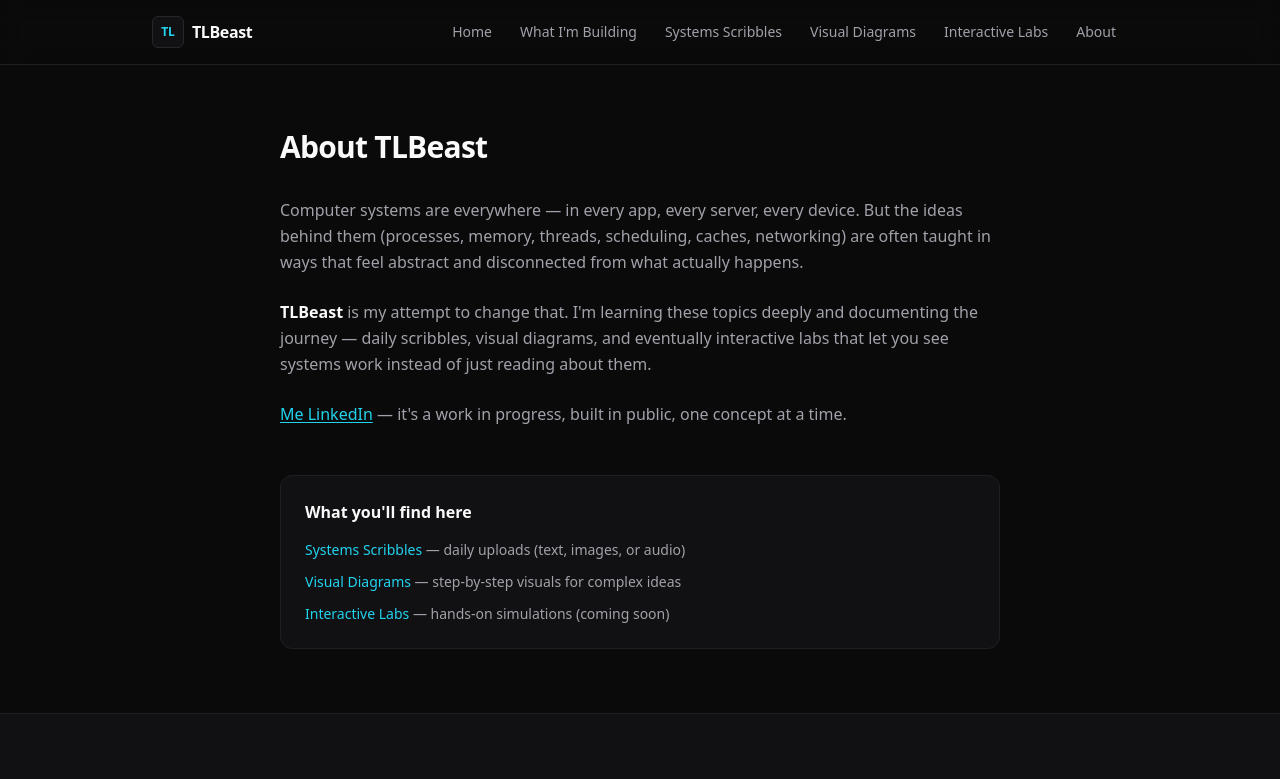
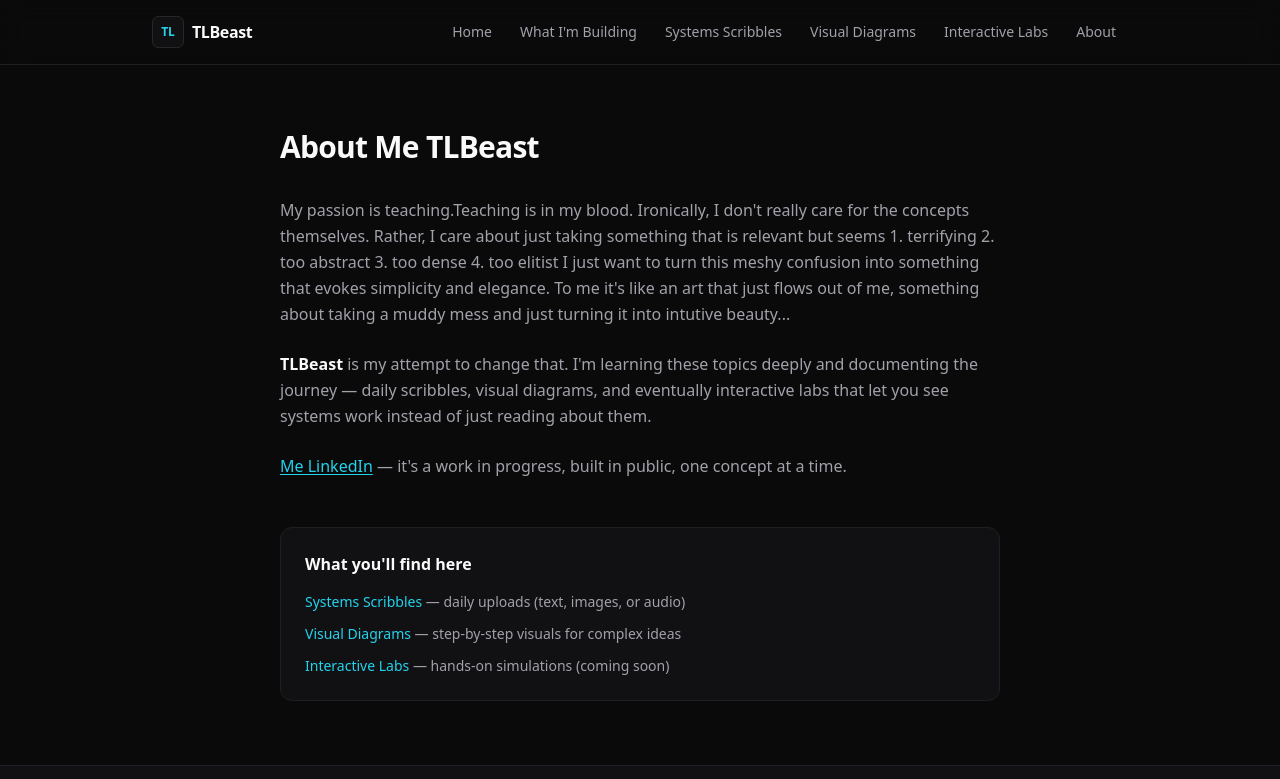
Before and after one commit to TLBeast/TLBeast, a Next.js app: page /about in a window 1280 px wide. Shown: the top 779 px of the page. Built offline with nearby package versions, Linux system fonts and the light colour scheme.

Commit message:
about me

```diff
--- a/src/app/about/page.tsx
+++ b/src/app/about/page.tsx
@@ -11,18 +11,24 @@ export default function AboutPage() {
   return (
     <div className="mx-auto max-w-3xl px-6 py-16">
       <h1 className="text-3xl font-semibold tracking-tight text-[var(--color-text)]">
-        About {siteConfig.name}
+        About Me {siteConfig.name}
       </h1>
 
       <div className="mt-8 space-y-6 text-[var(--color-text-muted)] leading-relaxed">
         <p>
-          Computer systems are everywhere — in every app, every server, every
-          device. But the ideas behind them (processes, memory, threads,
-          scheduling, caches, networking) are often taught in ways that feel
-          abstract and disconnected from what actually happens.
+          My passion is teaching.Teaching is in my blood.
+          Ironically, I don't really care for the concepts themselves.
+          Rather, I care about just taking something that is relevant but seems
+          1. terrifying
+          2. too abstract
+          3. too dense
+          4. too elitist
+          I just want to turn this meshy confusion into something that evokes simplicity and elegance.
+          To me it's like an art that just flows out of me, something about taking a muddy mess
+          and just turning it into intutive beauty...
         </p>
         <p>
-          <strong className="text-[var(--color-text)]">TLBeast</strong> is my
+          <strong className="text-[var(--color-text)]">TLBeast </strong> is my
           attempt to change that. I&apos;m learning these topics deeply and
           documenting the journey — daily scribbles, visual diagrams, and eventually
           interactive labs that let you see systems work instead of just reading
```
